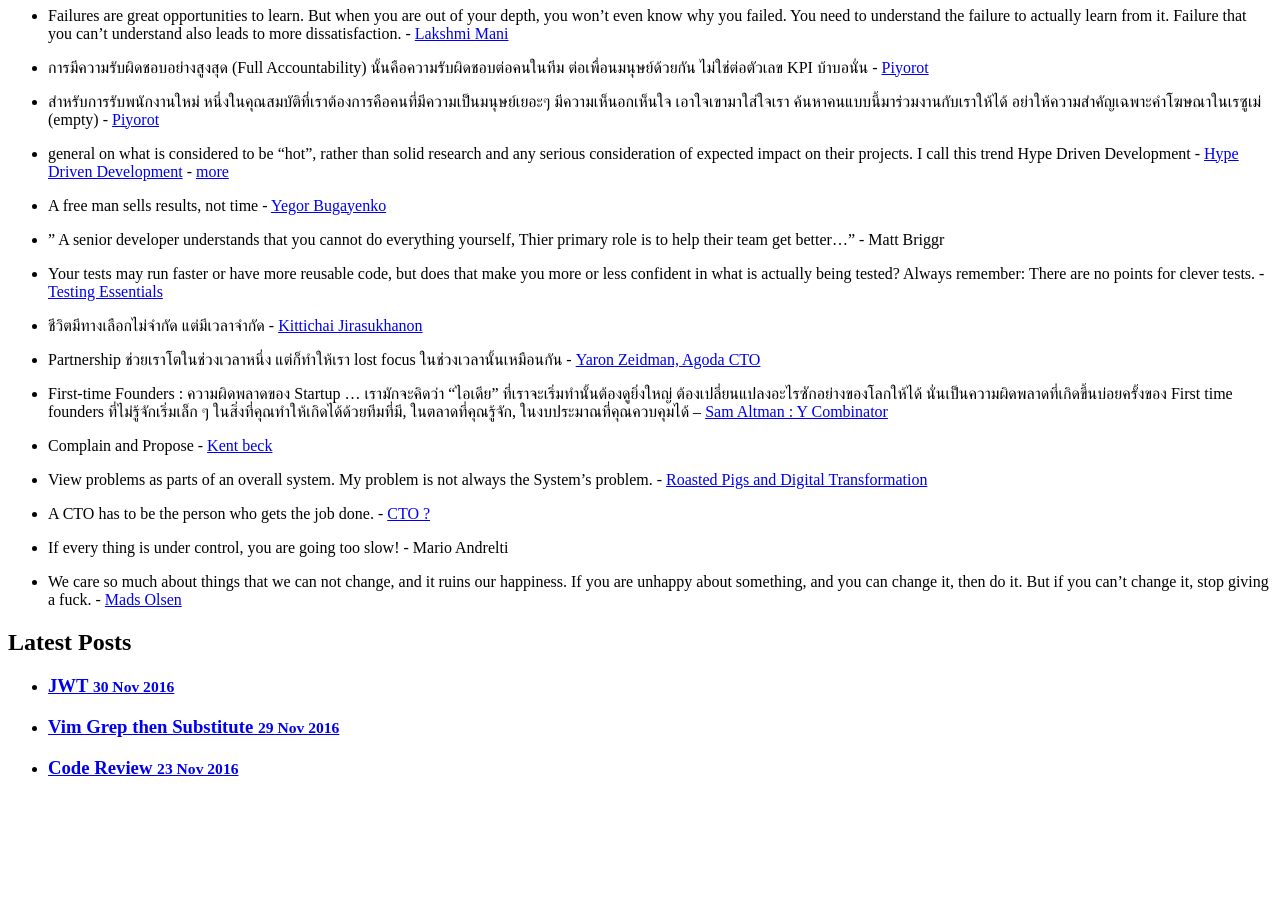
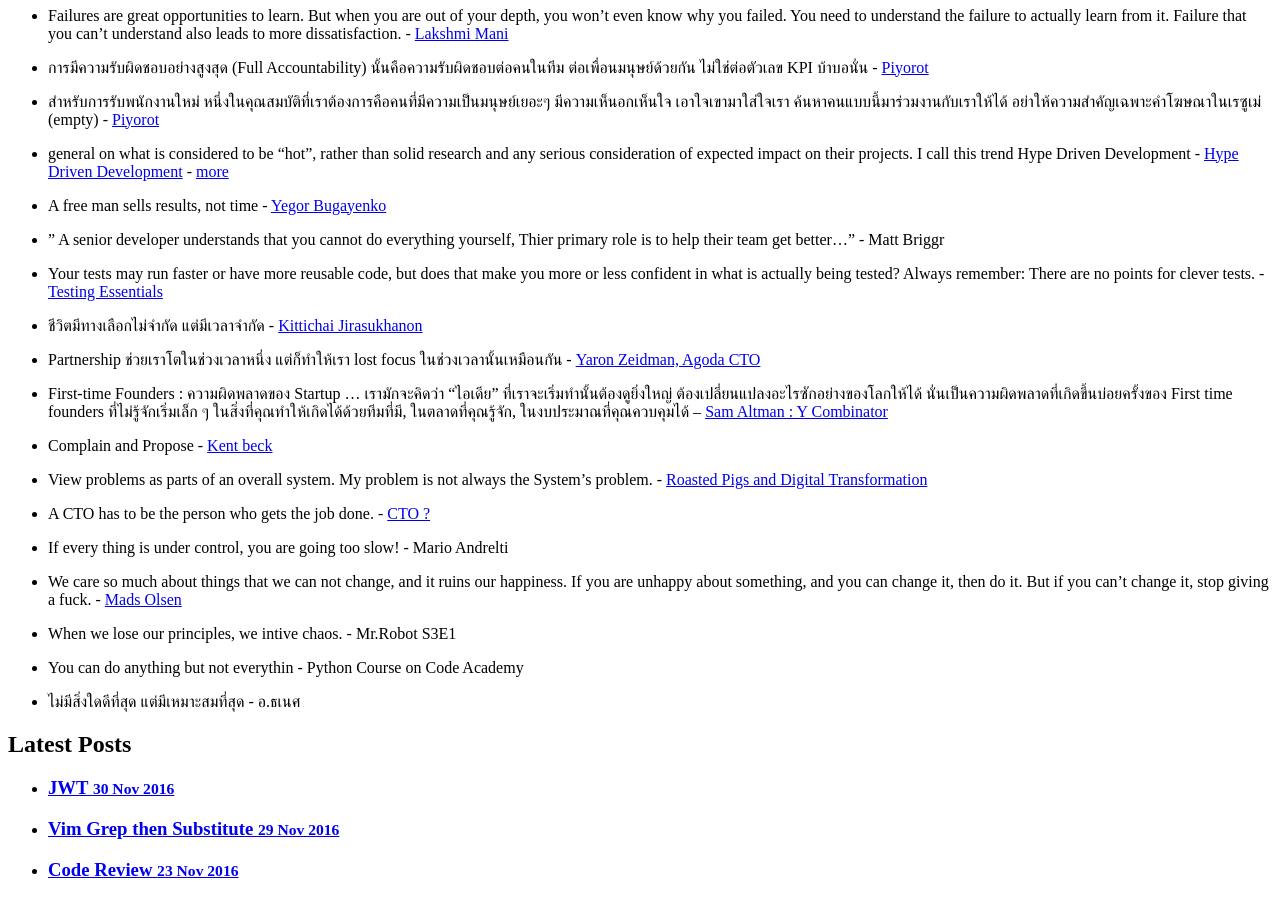
Before and after one commit to ibotdotout/ibotdotout.github.io, a Jekyll site: the page built from _posts/2014-11-26-dev-quotes.md, in a window 1280 px wide and 900 px high, scrolled down 4176 px. Built offline with Jekyll 4.4.1, drawn with Linux system fonts in a browser that asks for light colours; nearby versions of some CDN libraries; comment, search, counter and statistics services are not loaded; before the commit the page ends 4974 px from its top, so only the background shows below that; some of the changed text lies outside the part shown.

Commit message:
update quotes

```diff
--- a/_posts/2014-11-26-dev-quotes.md
+++ b/_posts/2014-11-26-dev-quotes.md
@@ -261,3 +261,9 @@ update_date: 2017-08-26
 * We care so much about things that we can not change, and it ruins our
   happiness. If you are unhappy about something, and you can change it, then do
   it. But if you can’t change it, stop giving a fuck. - [Mads Olsen](https://www.quora.com/If-you-can-give-me-only-one-tip-to-improve-my-life-what-would-it-be/answer/Mads-Olsen-3?srid=8ri6)
+
+* When we lose our principles, we intive chaos. - Mr.Robot S3E1
+
+* You can do anything but not everythin - Python Course on Code Academy
+
+* ไม่มีสิ่งใดดีที่สุด แต่มีเหมาะสมที่สุด - อ.ธเนศ
```
Also changed, not shown: other parts of _posts/2014-11-26-dev-quotes.md (+1 -1 lines).
